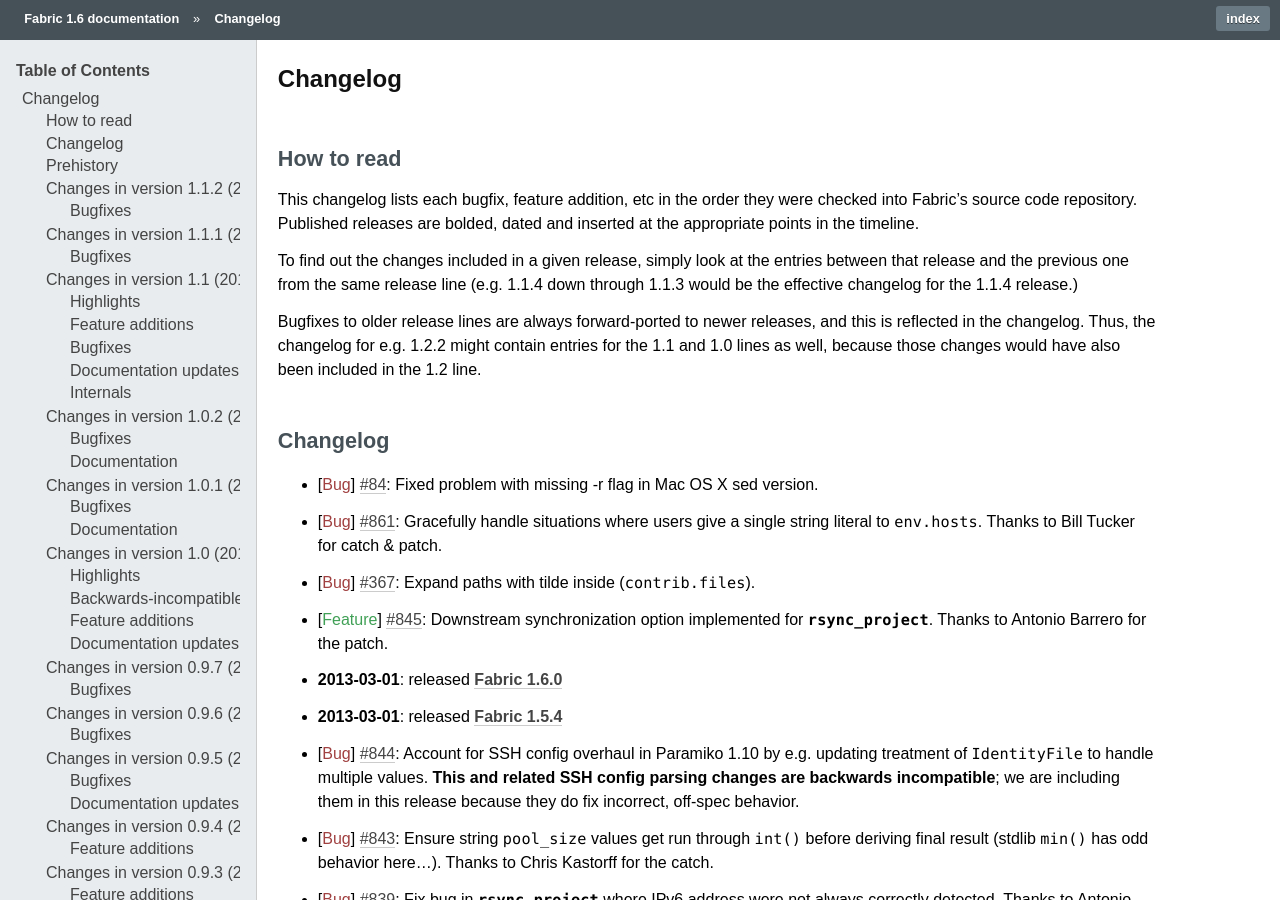
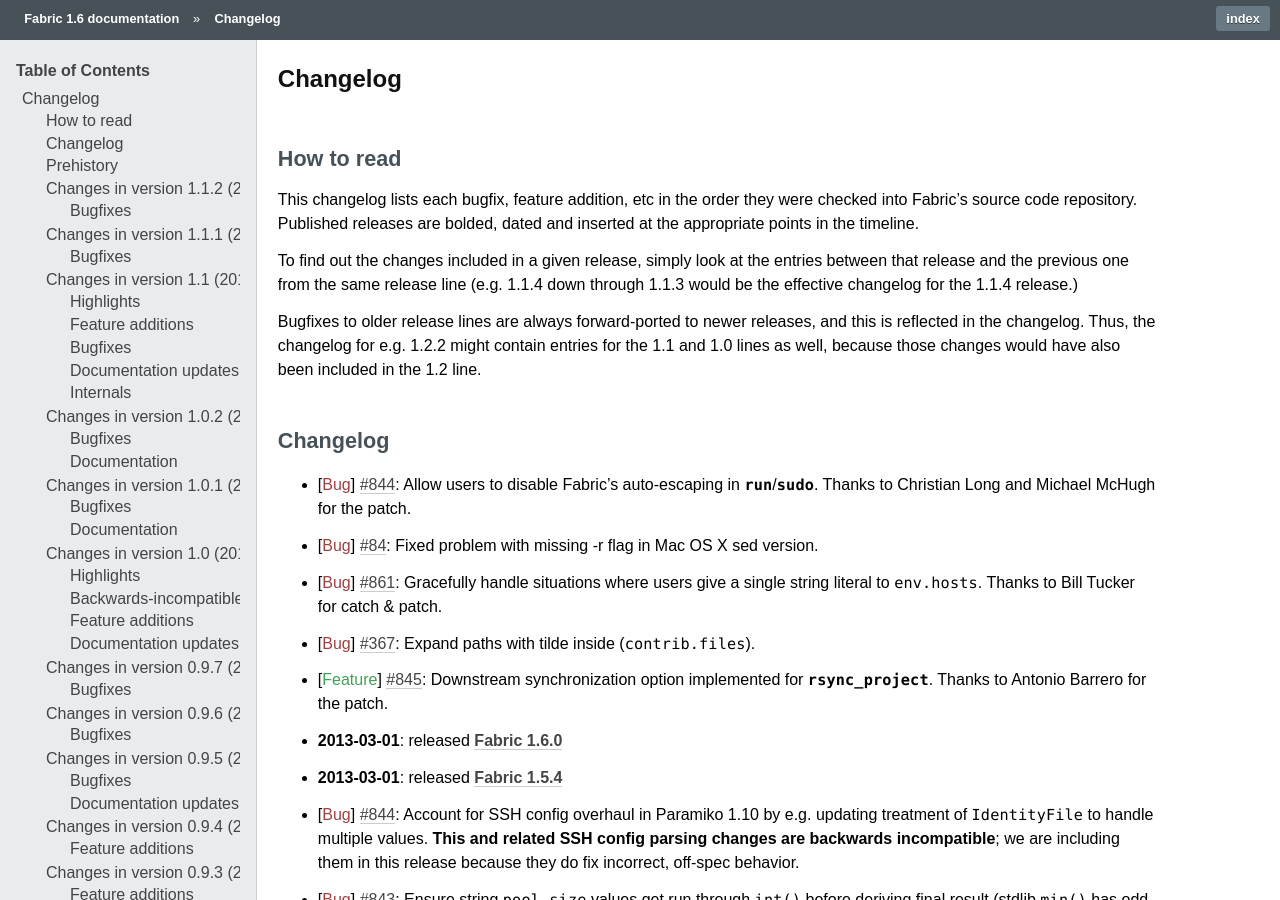
Before and after one commit to fabric/fabric, a Sphinx documentation site: the page built from docs/changelog.rst, in a window 1280 px wide and 900 px high. Built offline with Sphinx 7.4.7, drawn with Linux system fonts in a browser that asks for light colours.

Commit message:
Changelog re #844, #864

```diff
--- a/docs/changelog.rst
+++ b/docs/changelog.rst
@@ -25,6 +25,8 @@
 Changelog
 =========
 
+* :bug:`844` Allow users to disable Fabric's auto-escaping in `.run`/`.sudo`.
+  Thanks to Christian Long and Michael McHugh for the patch.
 * :bug:`84` Fixed problem with missing -r flag in Mac OS X sed version.
 * :bug:`861` Gracefully handle situations where users give a single string
   literal to ``env.hosts``. Thanks to Bill Tucker for catch & patch.
```
